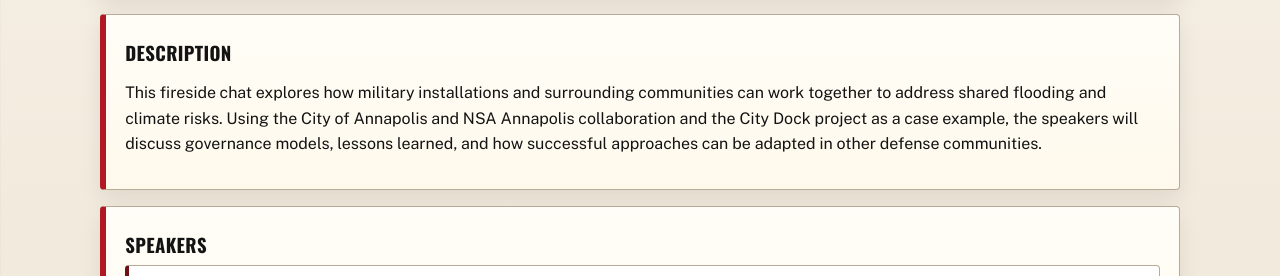
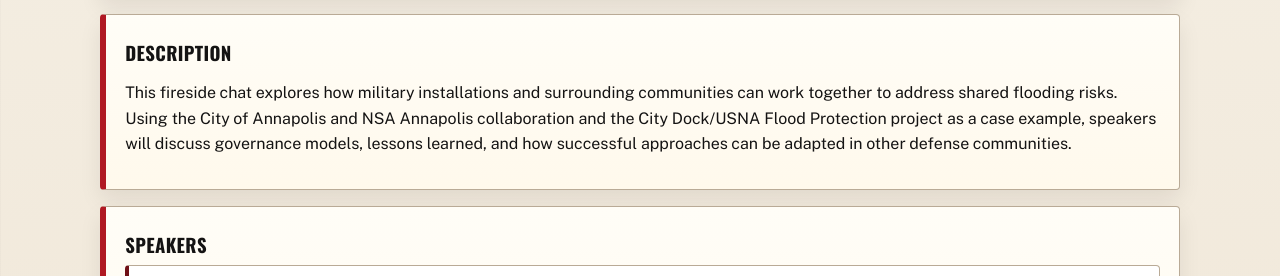
Before and after one commit to christophersw/convening_website, a Jekyll site: the page built from sessions/fireside-chat-flooding-community-partnerships.md, in a window 1280 px wide. Shown: the part 647-923 px from the top of the page. Built offline with Jekyll 4.4.1, drawn with Linux system fonts in a browser that asks for light colours.

Commit message:
Update flooding fireside chat description.

```diff
--- a/sessions/fireside-chat-flooding-community-partnerships.md
+++ b/sessions/fireside-chat-flooding-community-partnerships.md
@@ -13,4 +13,4 @@ speakers:
     url: /speakers/eric-leshinsky/
 ---
 
-This fireside chat explores how military installations and surrounding communities can work together to address shared flooding and climate risks. Using the City of Annapolis and NSA Annapolis collaboration and the City Dock project as a case example, the speakers will discuss governance models, lessons learned, and how successful approaches can be adapted in other defense communities.
+This fireside chat explores how military installations and surrounding communities can work together to address shared flooding risks. Using the City of Annapolis and NSA Annapolis collaboration and the City Dock/USNA Flood Protection project as a case example, speakers will discuss governance models, lessons learned, and how successful approaches can be adapted in other defense communities.
```
Also changed, not shown: 1 other file.
